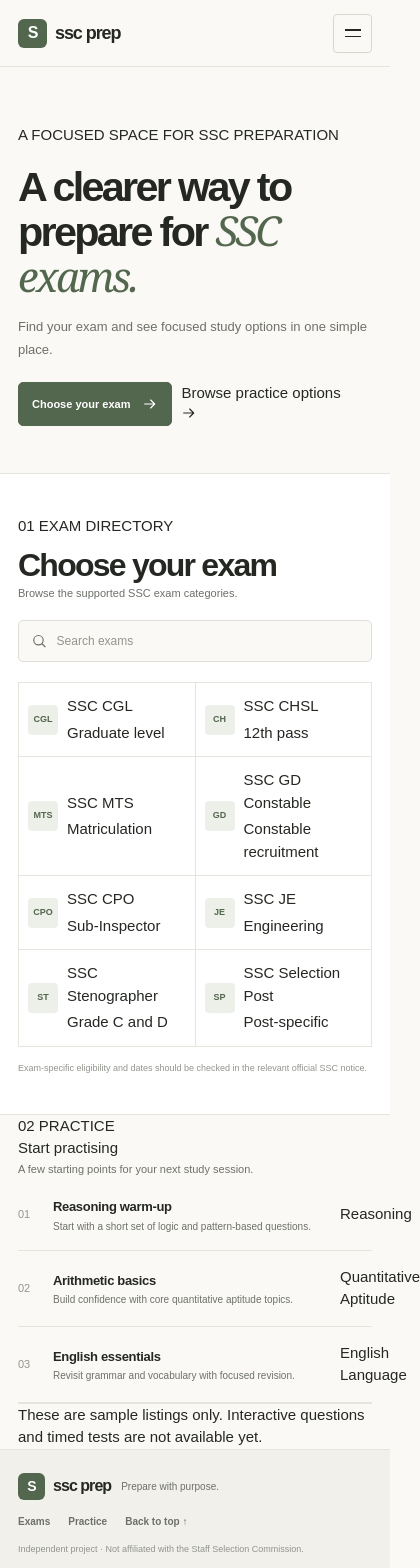
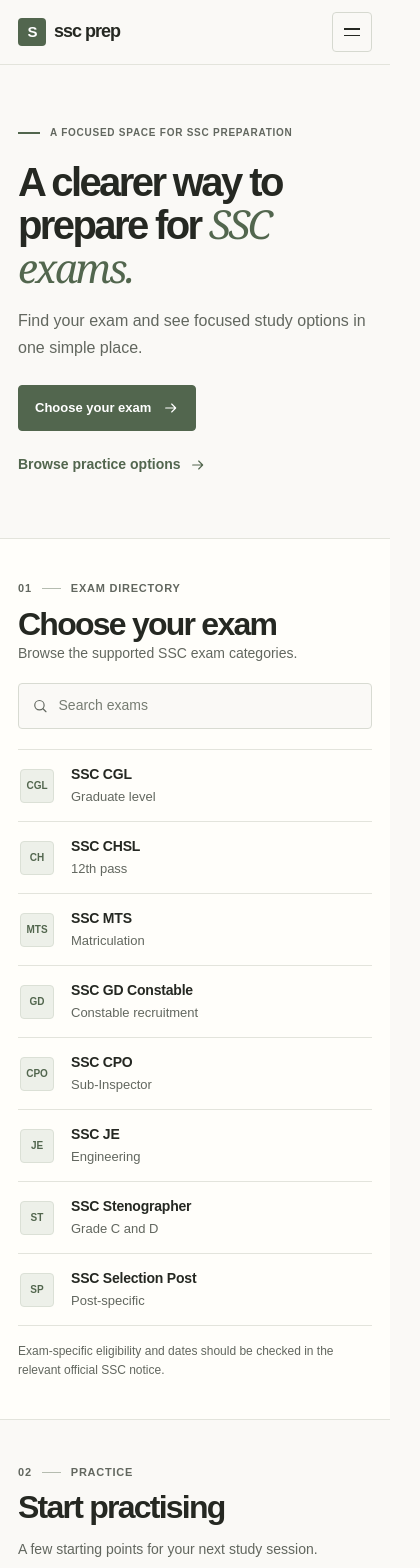
Before and after one commit to zerofall248-cmd/ssc-prep, a Next.js app: page / in a window 390 px wide. Shown: the top 1568 px of the page, 420 px wide, since content can reach past the window. Built offline with nearby package versions, Linux system fonts and the light colour scheme.

Commit message:
design: refine SSC Prep typography spacing and responsive layout

```diff
--- a/src/app/globals.css
+++ b/src/app/globals.css
@@ -1,22 +1,25 @@
 @import "tailwindcss";
 
 :root {
+  color-scheme: light;
   --page: #faf9f6;
-  --surface: #ffffff;
+  --paper: #fffefa;
   --ink: #252822;
-  --muted: #6d7169;
-  --subtle: #92958d;
-  --line: #e5e4dd;
-  --accent: #53664e;
+  --muted: #62675f;
+  --subtle: #767c72;
+  --line: #e3e4dc;
+  --accent: #52664e;
+  --accent-dark: #3f503c;
   --accent-soft: #edf0e9;
-  --content-width: 1120px;
+  --content-width: 1080px;
 }
 
 * { box-sizing: border-box; }
 
 html {
   scroll-behavior: smooth;
-  scroll-padding-top: 90px;
+  scroll-padding-top: 84px;
+  background: var(--page);
 }
 
 body {
@@ -24,8 +27,8 @@ body {
   color: var(--ink);
   background: var(--page);
   font-family: Arial, Helvetica, sans-serif;
-  font-size: 15px;
-  line-height: 1.5;
+  font-size: 16px;
+  line-height: 1.55;
   -webkit-font-smoothing: antialiased;
   text-rendering: optimizeLegibility;
 }
@@ -51,58 +54,57 @@ a:focus-visible, button:focus-visible, input:focus-visible {
   position: sticky;
   top: 0;
   z-index: 20;
-  background: rgba(250, 249, 246, .96);
   border-bottom: 1px solid var(--line);
-  backdrop-filter: blur(12px);
+  background: rgb(250 249 246 / 96%);
+  backdrop-filter: blur(10px);
 }
 
 .header-inner {
-  width: min(1200px, calc(100% - 64px));
-  min-height: 76px;
+  width: min(1160px, calc(100% - 64px));
+  min-height: 70px;
   margin-inline: auto;
   display: flex;
   align-items: center;
-  gap: 38px;
+  gap: 34px;
 }
 
 .brand {
   display: inline-flex;
   align-items: center;
-  gap: 10px;
+  gap: 9px;
   flex: 0 0 auto;
 }
 
 .brand-mark {
-  width: 31px;
-  height: 31px;
+  width: 29px;
+  height: 29px;
   display: grid;
   place-items: center;
-  border-radius: 6px;
+  border-radius: 4px;
   color: #fff;
   background: var(--accent);
-  font-size: 17px;
+  font-size: 16px;
   font-weight: 800;
   letter-spacing: -.07em;
 }
 
 .brand-wordmark {
-  font-size: 19px;
+  font-size: 18px;
   font-weight: 750;
-  letter-spacing: -.06em;
+  letter-spacing: -.055em;
 }
 
 .desktop-navigation {
   display: flex;
   align-items: center;
-  justify-content: center;
-  gap: 30px;
+  gap: 28px;
   margin-left: auto;
 }
 
 .desktop-navigation a,
 .footer-navigation a {
   color: var(--muted);
-  font-size: 12px;
+  font-size: 13px;
   font-weight: 600;
   transition: color .15s ease;
 }
@@ -111,17 +113,17 @@ a:focus-visible, button:focus-visible, input:focus-visible {
 .footer-navigation a:hover { color: var(--accent); }
 
 .button {
-  min-height: 43px;
+  min-height: 44px;
   display: inline-flex;
   align-items: center;
   justify-content: center;
   gap: 12px;
   padding: 0 16px;
   border: 1px solid transparent;
-  border-radius: 5px;
-  font-size: 12px;
+  border-radius: 4px;
+  font-size: 13px;
   font-weight: 700;
-  transition: background .15s ease, border-color .15s ease, transform .15s ease;
+  transition: background-color .15s ease, border-color .15s ease;
 }
 
 .button-primary {
@@ -130,69 +132,50 @@ a:focus-visible, button:focus-visible, input:focus-visible {
   border-color: var(--accent);
 }
 
-.button-primary:hover { background: #43553f; border-color: #43553f; }
-
-.button-secondary {
-  color: var(--ink);
-  background: transparent;
-  border-color: #d4d4cc;
+.button-primary:hover {
+  background: var(--accent-dark);
+  border-color: var(--accent-dark);
 }
 
-.button-secondary:hover { background: var(--surface); border-color: #b8bbb1; }
-
-.icon-arrow { flex: 0 0 auto; transition: transform .15s ease; }
-a:hover .icon-arrow:not(.icon-arrow-diagonal) { transform: translateX(2px); }
-.icon-arrow-diagonal { transition: transform .15s ease; }
-a:hover .icon-arrow-diagonal { transform: translate(2px, -2px); }
+.icon-arrow { flex: 0 0 auto; }
 
 .mobile-menu-toggle,
 .mobile-navigation { display: none; }
 
 .hero-section {
-  min-height: 390px;
-  padding-top: 72px;
-  padding-bottom: 72px;
-  display: grid;
-  grid-template-columns: minmax(0, 1fr) 275px;
-  align-items: center;
-  gap: 80px;
+  padding-block: clamp(62px, 8vw, 98px) clamp(62px, 7vw, 82px);
 }
 
-.hero-copy { max-width: 690px; }
+.hero-copy { max-width: 820px; }
 
-.eyebrow {
-  margin: 0;
+.hero-kicker {
   display: flex;
   align-items: center;
-  gap: 9px;
+  gap: 10px;
+  margin: 0;
   color: var(--muted);
-  font-size: 10px;
-  font-weight: 750;
-  letter-spacing: .13em;
-  line-height: 1.5;
+  font-size: 12px;
+  font-weight: 700;
+  letter-spacing: .075em;
 }
 
-.eyebrow > span {
-  display: inline-block;
-  width: 7px;
-  height: 7px;
+.hero-kicker > span {
+  width: 22px;
+  height: 2px;
   flex: 0 0 auto;
-  border-radius: 50%;
   background: var(--accent);
 }
 
 .hero-section h1 {
-  max-width: 680px;
-  margin: 22px 0 17px;
-  font-size: clamp(43px, 5vw, 62px);
+  max-width: 840px;
+  margin: 22px 0 19px;
+  font-size: clamp(44px, 6.2vw, 68px);
   font-weight: 700;
-  line-height: 1.06;
+  line-height: 1.07;
   letter-spacing: -.065em;
 }
 
-.hero-section h1 em,
-.section-heading h2 em,
-.learning-heading h2 em {
+.hero-section h1 em {
   color: var(--accent);
   font-family: Georgia, "Times New Roman", serif;
   font-weight: 400;
@@ -200,84 +183,70 @@ a:hover .icon-arrow-diagonal { transform: translate(2px, -2px); }
 }
 
 .hero-description {
-  max-width: 520px;
+  max-width: 510px;
   margin: 0;
   color: var(--muted);
-  font-size: 15px;
-  line-height: 1.75;
+  font-size: 17px;
+  line-height: 1.7;
 }
 
 .hero-actions {
   display: flex;
   flex-wrap: wrap;
-  gap: 10px;
-  margin-top: 25px;
+  align-items: center;
+  gap: 23px;
+  margin-top: 28px;
 }
 
-.hero-meta {
-  margin: 22px 0 0;
-  color: var(--subtle);
-  font-size: 11px;
-  letter-spacing: .015em;
+.hero-secondary-link {
+  display: inline-flex;
+  align-items: center;
+  gap: 9px;
+  color: var(--accent);
+  font-size: 14px;
+  font-weight: 700;
+  transition: color .15s ease;
 }
 
-.hero-meta span { margin: 0 5px; color: #b4b7ae; }
-
-.hero-note {
-  padding: 19px 0 15px 21px;
-  border-left: 1px solid #d7d9d0;
-}
-
-.hero-note-label {
-  display: block;
-  margin-bottom: 13px;
-  color: var(--subtle);
-  font-size: 9px;
-  font-weight: 750;
-  letter-spacing: .12em;
-}
-
-.routine-step {
-  display: flex;
-  align-items: center;
-  gap: 12px;
-  padding: 12px 0;
-  border-bottom: 1px solid var(--line);
-}
-
-.routine-step:last-child { border-bottom: 0; }
-
-.routine-step span {
-  color: var(--accent);
-  font-size: 10px;
-  font-weight: 750;
-  font-variant-numeric: tabular-nums;
-}
-
-.routine-step p {
-  margin: 0;
-  font-size: 12px;
-  font-weight: 600;
-}
+.hero-secondary-link:hover { color: var(--accent-dark); }
+.hero-secondary-link .icon-arrow { transition: transform .15s ease; }
+.hero-secondary-link:hover .icon-arrow { transform: translateX(3px); }
 
 .exam-section {
-  padding: 54px 0 52px;
-  background: var(--surface);
-  border-top: 1px solid var(--line);
-  border-bottom: 1px solid var(--line);
+  padding: 55px 0 49px;
+  background: var(--paper);
+  border-block: 1px solid var(--line);
 }
 
 .section-heading {
   display: flex;
   align-items: end;
   justify-content: space-between;
-  gap: 30px;
+  gap: 32px;
+}
+
+.section-index {
+  display: flex;
+  align-items: center;
+  gap: 10px;
+  margin: 0;
+  color: var(--muted);
+  font-size: 11px;
+  font-weight: 700;
+  letter-spacing: .07em;
+  line-height: 1.4;
+}
+
+.section-index > span {
+  width: 19px;
+  height: 1px;
+  background: #b5bcb0;
 }
 
 .section-heading h2,
-.learning-heading h2 {
+.practice-heading-row h2 {
   margin: 10px 0 0;
-  font-size: clamp(29px, 3.2vw, 38px);
+  font-size: clamp(30px, 3.8vw, 40px);
   font-weight: 700;
   letter-spacing: -.055em;
   line-height: 1.12;
@@ -287,28 +256,28 @@ a:hover .icon-arrow-diagonal { transform: translate(2px, -2px); }
   max-width: 360px;
   margin: 0;
   color: var(--muted);
-  font-size: 12px;
-  line-height: 1.75;
+  font-size: 14px;
+  line-height: 1.7;
 }
 
-.exam-heading { margin-bottom: 25px; }
+.exam-heading { margin-bottom: 26px; }
 
 .exam-search {
-  width: min(270px, 100%);
-  height: 42px;
+  width: min(290px, 100%);
+  min-height: 44px;
   display: flex;
   align-items: center;
-  gap: 9px;
-  padding: 0 12px;
+  gap: 10px;
+  padding: 0 13px;
   color: var(--muted);
-  border: 1px solid #deded6;
-  border-radius: 5px;
+  border: 1px solid #d8dbd2;
+  border-radius: 4px;
   background: var(--page);
 }
 
 .exam-search:focus-within {
   border-color: var(--accent);
-  box-shadow: 0 0 0 3px rgba(83, 102, 78, .09);
+  box-shadow: 0 0 0 3px rgb(82 102 78 / 11%);
 }
 
 .exam-search input {
@@ -319,7 +288,7 @@ a:hover .icon-arrow-diagonal { transform: translate(2px, -2px); }
   outline: 0;
   color: var(--ink);
   background: transparent;
-  font-size: 12px;
+  font-size: 14px;
 }
 
 .exam-search input::placeholder { color: var(--subtle); }
@@ -327,309 +296,162 @@ a:hover .icon-arrow-diagonal { transform: translate(2px, -2px); }
 .exam-search button {
   padding: 0 1px;
   border: 0;
+  color: var(--muted);
   background: transparent;
-  color: var(--muted);
-  font-size: 19px;
+  font-size: 20px;
   cursor: pointer;
 }
 
 .exam-list {
   display: grid;
-  grid-template-columns: repeat(4, minmax(0, 1fr));
+  grid-template-columns: repeat(2, minmax(0, 1fr));
   border-top: 1px solid var(--line);
-  border-left: 1px solid var(--line);
 }
 
 .exam-item {
   min-width: 0;
-  min-height: 84px;
-  padding: 17px 14px;
-  display: flex;
+  min-height: 78px;
+  padding: 16px 12px 16px 0;
+  display: grid;
+  grid-template-columns: 38px minmax(0, 1fr);
   align-items: center;
-  gap: 12px;
-  border-right: 1px solid var(--line);
+  gap: 13px;
   border-bottom: 1px solid var(--line);
-  background: var(--surface);
-  transition: background .15s ease;
 }
 
-.exam-item:hover { background: #f6f7f3; }
+.exam-item:nth-child(even) {
+  padding-left: 24px;
+  border-left: 1px solid var(--line);
+}
 
 .exam-code {
-  width: 36px;
-  height: 36px;
-  flex: 0 0 auto;
+  width: 34px;
+  height: 34px;
   display: grid;
   place-items: center;
+  border: 1px solid #dbe0d6;
+  border-radius: 4px;
   color: var(--accent);
   background: var(--accent-soft);
-  border-radius: 4px;
   font-size: 10px;
   font-weight: 800;
 }
 
-.exam-code-yellow { background: #f1f0e8; color: #5d634f; }
-.exam-code-mint { background: #edf0e9; color: #53664e; }
-.exam-code-blue { background: #eaede7; color: #53664e; }
+.exam-copy { min-width: 0; }
 
-.exam-copy {
-  min-width: 0;
-  display: flex;
-  flex: 1 1 auto;
-  flex-direction: column;
-  gap: 4px;
+.exam-copy h3 {
+  margin: 0;
+  font-size: 14px;
+  font-weight: 700;
+  letter-spacing: -.015em;
+  line-height: 1.35;
+  overflow-wrap: anywhere;
 }
 
-.exam-copy strong {
-  overflow-wrap: anywhere;
-  font-size: 12px;
-  font-weight: 700;
-  letter-spacing: -.015em;
-  line-height: 1.3;
-}
-
-.exam-copy small {
+.exam-copy p {
+  margin: 4px 0 0;
   color: var(--muted);
-  font-size: 10px;
-  line-height: 1.35;
-}
-
-.exam-item > .icon-arrow {
-  color: var(--subtle);
-  flex: 0 0 auto;
+  font-size: 13px;
+  line-height: 1.4;
 }
 
 .search-empty {
-  min-height: 90px;
-  padding: 20px;
+  min-height: 84px;
+  padding: 18px 0;
   display: flex;
   align-items: center;
-  justify-content: center;
   gap: 14px;
-  border: 1px dashed #d7d9d0;
-  border-radius: 4px;
-  background: var(--page);
+  border-top: 1px solid var(--line);
+  border-bottom: 1px solid var(--line);
 }
 
-.search-empty p { margin: 0; color: var(--muted); font-size: 12px; }
+.search-empty p { margin: 0; color: var(--muted); font-size: 14px; }
 
 .search-empty button {
   padding: 5px 8px;
   border: 0;
   color: var(--accent);
   background: transparent;
-  font-size: 12px;
+  font-size: 13px;
   font-weight: 700;
   cursor: pointer;
+  text-decoration: underline;
+  text-underline-offset: 3px;
 }
 
 .muted-note {
-  margin: 14px 0 0;
-  color: var(--subtle);
-  font-size: 10px;
+  margin: 16px 0 0;
+  color: var(--muted);
+  font-size: 12px;
   line-height: 1.6;
 }
 
-.learning-section { padding: 62px 0 65px; }
+.practice-section { padding: 58px 0 64px; }
 
-.learning-heading {
+.practice-heading-row {
   display: flex;
   align-items: end;
   justify-content: space-between;
-  gap: 30px;
-  margin-bottom: 24px;
+  gap: 32px;
+  margin-bottom: 26px;
 }
 
-.learning-tabs {
-  display: flex;
-  align-items: center;
-  gap: 4px;
-  padding-bottom: 0;
-  border-bottom: 1px solid var(--line);
-}
+.practice-heading-row h2 { margin-top: 10px; }
 
-.learning-tabs button {
-  position: relative;
-  padding: 12px 15px 13px;
-  border: 0;
-  border-radius: 4px 4px 0 0;
-  color: var(--muted);
-  background: transparent;
-  font-size: 12px;
-  font-weight: 600;
-  cursor: pointer;
-  transition: color .15s ease, background .15s ease;
-}
-
-.learning-tabs button:hover { color: var(--ink); background: rgba(83, 102, 78, .04); }
-
-.learning-tabs button[aria-selected="true"] {
-  color: var(--accent);
-  background: var(--accent-soft);
-}
-
-.learning-panel { min-height: 210px; }
-
-.practice-list { border-bottom: 1px solid var(--line); }
+.practice-list { border-top: 1px solid var(--line); }
 
 .practice-item {
+  min-width: 0;
   display: grid;
-  grid-template-columns: 36px minmax(0, 1fr) 36px;
+  grid-template-columns: 38px minmax(0, 1fr) minmax(130px, max-content);
   align-items: center;
   gap: 16px;
-  padding: 17px 0;
+  padding: 20px 0;
   border-bottom: 1px solid var(--line);
 }
 
 .practice-number {
   color: var(--subtle);
-  font-size: 11px;
+  font-size: 13px;
   font-variant-numeric: tabular-nums;
 }
 
-.practice-copy > span,
-.resource-item > div > span {
-  display: block;
-  color: var(--accent);
-  font-size: 9px;
-  font-weight: 750;
-  letter-spacing: .1em;
+.practice-copy { min-width: 0; }
+
+.practice-copy h3 {
+  margin: 0;
+  font-size: 16px;
+  font-weight: 700;
+  letter-spacing: -.02em;
+  line-height: 1.4;
 }
 
-.practice-copy h3,
-.subject-item h3,
-.resource-item h3 {
-  margin: 4px 0 3px;
+.practice-copy p {
+  max-width: 560px;
+  margin: 5px 0 0;
+  color: var(--muted);
   font-size: 14px;
-  font-weight: 700;
-  letter-spacing: -.025em;
-  line-height: 1.35;
-}
-
-.practice-copy p,
-.subject-item p,
-.resource-item p {
-  margin: 0;
-  color: var(--muted);
-  font-size: 11px;
   line-height: 1.6;
 }
 
-.icon-action {
-  width: 34px;
-  height: 34px;
-  display: grid;
-  place-items: center;
-  border: 1px solid #deded6;
-  border-radius: 4px;
-  color: var(--muted);
-  background: transparent;
-  cursor: pointer;
-  transition: color .15s ease, border-color .15s ease, background .15s ease;
+.practice-type {
+  justify-self: end;
+  color: var(--accent);
+  font-size: 13px;
+  line-height: 1.5;
+  text-align: right;
 }
 
-.icon-action:hover {
-  color: var(--accent);
-  border-color: #b7c0b2;
-  background: var(--accent-soft);
-}
-
-.pyq-inline {
-  padding: 18px 0;
-  display: flex;
-  align-items: center;
-  justify-content: space-between;
-  gap: 22px;
-}
-
-.pyq-inline strong { font-size: 12px; font-weight: 700; }
-
-.pyq-inline p {
-  max-width: 590px;
-  margin: 4px 0 0;
+.practice-note {
+  margin: 16px 0 0;
   color: var(--muted);
-  font-size: 11px;
-  line-height: 1.6;
-}
-
-.text-action {
-  display: inline-flex;
-  align-items: center;
-  justify-content: center;
-  gap: 8px;
-  flex: 0 0 auto;
-  padding: 7px 0 7px 12px;
-  border: 0;
-  color: var(--accent);
-  background: transparent;
-  font-size: 11px;
-  font-weight: 700;
-  cursor: pointer;
-}
-
-.text-action:hover { text-decoration: underline; text-underline-offset: 3px; }
-
-.subject-list { display: grid; grid-template-columns: repeat(2, minmax(0, 1fr)); }
-
-.subject-item {
-  min-width: 0;
-  padding: 17px 18px 17px 0;
-  display: grid;
-  grid-template-columns: 25px minmax(0, 1fr) 18px;
-  align-items: start;
-  gap: 10px;
-  border-bottom: 1px solid var(--line);
-}
-
-.subject-item:nth-child(odd) { margin-right: 22px; }
-.subject-item:nth-child(even) { padding-left: 22px; border-left: 1px solid var(--line); }
-.subject-item > span { margin-top: 2px; color: var(--subtle); font-size: 10px; }
-.subject-item > .icon-arrow { margin-top: 2px; color: var(--subtle); }
-
-.tab-helper {
-  grid-column: 1 / -1;
-  margin: 12px 0 0;
-  color: var(--subtle);
-  font-size: 10px;
-  line-height: 1.6;
-}
-
-.resource-list { border-bottom: 1px solid var(--line); }
-
-.resource-item {
-  display: grid;
-  grid-template-columns: 38px minmax(0, 1fr) 36px;
-  align-items: center;
-  gap: 15px;
-  padding: 15px 0;
-  border-bottom: 1px solid var(--line);
-}
-
-.resource-item:last-of-type { border-bottom: 0; }
-
-.resource-symbol {
-  width: 36px;
-  height: 36px;
-  display: grid;
-  place-items: center;
-  border: 1px solid #d9ddd3;
-  border-radius: 4px;
-  color: var(--accent);
-  background: var(--accent-soft);
-  font-size: 11px;
-  font-weight: 750;
-}
-
-.learning-disclaimer {
-  margin: 16px 0 0;
-  color: var(--subtle);
-  font-size: 10px;
-  line-height: 1.6;
+  font-size: 12px;
+  line-height: 1.65;
 }
 
 .site-footer {
-  padding: 23px 0;
-  background: #f1f0ea;
+  padding: 24px 0;
+  background: #f0f0e9;
   border-top: 1px solid var(--line);
 }
 
@@ -637,125 +459,131 @@ a:hover .icon-arrow-diagonal { transform: translate(2px, -2px); }
   display: flex;
   align-items: center;
   justify-content: space-between;
-  gap: 20px;
+  gap: 24px;
 }
 
-.footer-brand {
-  display: flex;
-  align-items: center;
-  gap: 14px;
-}
-
+.footer-brand { display: flex; align-items: center; gap: 12px; }
 .footer-brand .brand-mark { width: 27px; height: 27px; font-size: 14px; }
 .footer-brand .brand-wordmark { font-size: 16px; }
-.footer-brand > p { margin: 0; color: var(--muted); font-size: 10px; }
+.footer-brand > p { margin: 0; color: var(--muted); font-size: 12px; }
 
 .footer-navigation { display: flex; align-items: center; gap: 20px; }
-.footer-navigation a { font-size: 10px; }
+.footer-navigation a { font-size: 12px; }
 
 .footer-disclaimer {
+  max-width: 295px;
   margin: 0;
-  color: var(--subtle);
-  font-size: 9px;
+  color: var(--muted);
+  font-size: 11px;
+  line-height: 1.5;
   text-align: right;
 }
 
-@media (max-width: 950px) {
-  .header-inner { gap: 23px; }
-  .desktop-navigation { gap: 20px; }
-  .hero-section { grid-template-columns: minmax(0, 1fr) 245px; gap: 42px; }
-  .exam-list { grid-template-columns: repeat(2, minmax(0, 1fr)); }
-  .exam-item { min-height: 76px; }
+@media (max-width: 900px) {
+  .header-inner { gap: 24px; }
+  .desktop-navigation { gap: 22px; }
+  .practice-heading-row { gap: 20px; }
   .footer-inner { flex-wrap: wrap; }
+  .footer-disclaimer { margin-left: auto; }
 }
 
 @media (max-width: 680px) {
   html { scroll-padding-top: 72px; }
   .shell { width: calc(100% - 36px); }
-  .header-inner { width: calc(100% - 36px); min-height: 66px; gap: 12px; }
+  .header-inner { width: calc(100% - 36px); min-height: 64px; gap: 12px; }
   .brand { gap: 8px; }
-  .brand-mark { width: 29px; height: 29px; font-size: 16px; }
+  .brand-mark { width: 28px; height: 28px; font-size: 15px; }
   .brand-wordmark { font-size: 18px; }
   .desktop-navigation, .header-action { display: none; }
+
   .mobile-menu-toggle {
-    width: 39px;
-    height: 39px;
+    width: 40px;
+    height: 40px;
     margin-left: auto;
     display: flex;
     flex-direction: column;
     align-items: center;
     justify-content: center;
     gap: 5px;
-    border: 1px solid #d5d8cf;
+    border: 1px solid #d6d9d0;
     border-radius: 4px;
     background: transparent;
     cursor: pointer;
   }
-  .mobile-menu-toggle span { width: 16px; height: 1.5px; background: var(--ink); transition: transform .15s ease; }
+
+  .mobile-menu-toggle span {
+    width: 16px;
+    height: 1.5px;
+    background: var(--ink);
+    transition: transform .15s ease;
+  }
+
   .mobile-menu-toggle[aria-expanded="true"] span:first-child { transform: translateY(3.25px) rotate(45deg); }
   .mobile-menu-toggle[aria-expanded="true"] span:last-child { transform: translateY(-3.25px) rotate(-45deg); }
-  .mobile-navigation { display: none; width: calc(100% - 36px); margin-inline: auto; padding: 0 0 12px; }
-  .mobile-navigation-open { display: flex; flex-direction: column; }
-  .mobile-navigation a { min-height: 44px; display: flex; align-items: center; justify-content: space-between; border-top: 1px solid var(--line); color: var(--muted); font-size: 12px; font-weight: 600; }
+
+  .mobile-navigation {
+    width: calc(100% - 36px);
+    margin-inline: auto;
+    padding: 0 0 12px;
+  }
+
+  .mobile-navigation[hidden] { display: none !important; }
+
+  .mobile-navigation a {
+    min-height: 46px;
+    display: flex;
+    align-items: center;
+    justify-content: space-between;
+    border-top: 1px solid var(--line);
+    color: var(--muted);
+    font-size: 14px;
+    font-weight: 600;
+  }
+
   .mobile-navigation .mobile-primary-link { color: var(--accent); }
-  .hero-section { min-height: unset; grid-template-columns: 1fr; gap: 30px; padding-top: 57px; padding-bottom: 47px; }
-  .hero-section h1 { margin: 19px 0 15px; font-size: clamp(40px, 10.6vw, 56px); }
-  .hero-description { max-width: 465px; font-size: 13px; }
-  .hero-actions { margin-top: 21px; gap: 9px; }
-  .hero-actions .button { min-height: 44px; padding-inline: 13px; font-size: 11px; }
-  .hero-meta { margin-top: 17px; font-size: 10px; }
-  .hero-note { display: grid; grid-template-columns: repeat(3, minmax(0, 1fr)); gap: 10px; padding: 13px 0 0; border-left: 0; border-top: 1px solid var(--line); }
-  .hero-note-label { grid-column: 1 / -1; margin-bottom: 0; }
-  .routine-step { align-items: flex-start; flex-direction: column; gap: 3px; padding: 0; border-bottom: 0; }
-  .routine-step p { font-size: 10px; line-height: 1.45; }
-  .exam-section { padding: 41px 0 39px; }
-  .section-heading { align-items: flex-start; flex-direction: column; gap: 17px; }
-  .section-heading h2, .learning-heading h2 { font-size: 32px; }
-  .section-description { font-size: 11px; }
+  .hero-section { padding-block: 60px 56px; }
+  .hero-kicker { font-size: 10px; }
+  .hero-section h1 { margin: 20px 0 16px; font-size: clamp(40px, 9.5vw, 55px); }
+  .hero-description { max-width: 470px; font-size: 16px; }
+  .hero-actions { align-items: flex-start; flex-direction: column; gap: 17px; margin-top: 24px; }
+  .hero-actions .button { min-height: 46px; }
+  .hero-secondary-link { min-height: 34px; font-size: 14px; }
+
+  .exam-section { padding: 42px 0 38px; }
+  .section-heading { align-items: stretch; flex-direction: column; gap: 17px; }
+  .section-heading h2, .practice-heading-row h2 { font-size: 32px; }
+  .section-description { max-width: 440px; font-size: 14px; }
   .exam-heading { margin-bottom: 20px; }
-  .exam-search { width: 100%; }
-  .exam-list { grid-template-columns: repeat(2, minmax(0, 1fr)); }
-  .exam-item { min-height: 74px; gap: 9px; padding: 12px 9px; }
-  .exam-code { width: 30px; height: 30px; font-size: 9px; }
-  .exam-copy strong { font-size: 11px; }
-  .exam-copy small { font-size: 9px; }
-  .exam-item > .icon-arrow { width: 13px; height: 13px; }
-  .muted-note { font-size: 9px; }
-  .search-empty { align-items: flex-start; flex-direction: column; gap: 7px; }
-  .learning-section { padding: 45px 0 47px; }
-  .learning-heading { align-items: flex-start; flex-direction: column; gap: 12px; margin-bottom: 20px; }
-  .learning-tabs { overflow-x: auto; }
-  .learning-tabs button { flex: 0 0 auto; padding: 11px 10px; font-size: 11px; }
-  .learning-panel { min-height: unset; }
-  .practice-item { grid-template-columns: 25px minmax(0, 1fr) 32px; gap: 10px; padding: 15px 0; }
-  .practice-copy h3, .subject-item h3, .resource-item h3 { font-size: 13px; }
-  .practice-copy p, .subject-item p, .resource-item p { font-size: 10px; }
-  .practice-copy > span, .resource-item > div > span { font-size: 8px; }
-  .icon-action { width: 31px; height: 31px; }
-  .pyq-inline { align-items: flex-start; flex-direction: column; gap: 8px; padding: 15px 0; }
-  .text-action { padding-left: 0; }
-  .subject-list { grid-template-columns: 1fr; }
-  .subject-item { padding: 15px 0; }
-  .subject-item:nth-child(odd) { margin-right: 0; }
-  .subject-item:nth-child(even) { padding-left: 0; border-left: 0; }
-  .resource-item { grid-template-columns: 33px minmax(0, 1fr) 32px; gap: 10px; }
-  .resource-symbol { width: 32px; height: 32px; }
-  .learning-disclaimer { font-size: 9px; }
-  .footer-inner { align-items: flex-start; flex-direction: column; gap: 14px; }
+  .exam-search { width: 100%; min-height: 46px; }
+  .exam-list { grid-template-columns: 1fr; }
+  .exam-item, .exam-item:nth-child(even) { min-height: 72px; padding: 14px 2px; border-left: 0; }
+  .exam-code { width: 34px; height: 34px; }
+  .exam-copy h3 { font-size: 14px; }
+  .exam-copy p { font-size: 13px; }
+  .muted-note { font-size: 12px; }
+  .search-empty { align-items: flex-start; flex-direction: column; gap: 6px; }
+
+  .practice-section { padding: 45px 0 47px; }
+  .practice-heading-row { align-items: flex-start; flex-direction: column; gap: 12px; margin-bottom: 20px; }
+  .practice-item { grid-template-columns: 26px minmax(0, 1fr); gap: 11px; padding: 17px 0; }
+  .practice-number { align-self: start; padding-top: 2px; font-size: 12px; }
+  .practice-copy h3 { font-size: 15px; }
+  .practice-copy p { font-size: 14px; }
+  .practice-type { grid-column: 2; justify-self: start; font-size: 12px; text-align: left; }
+  .practice-note { font-size: 12px; }
+
+  .footer-inner { align-items: flex-start; flex-direction: column; gap: 15px; }
   .footer-brand { flex-wrap: wrap; gap: 10px; }
-  .footer-navigation { gap: 18px; }
-  .footer-disclaimer { text-align: left; line-height: 1.5; }
+  .footer-navigation { flex-wrap: wrap; gap: 18px; }
+  .footer-disclaimer { margin-left: 0; font-size: 11px; text-align: left; }
 }
 
 @media (max-width: 380px) {
   .shell, .header-inner, .mobile-navigation { width: calc(100% - 28px); }
+  .hero-section { padding-block: 48px 45px; }
   .hero-section h1 { font-size: 39px; }
-  .hero-actions { align-items: stretch; flex-direction: column; }
-  .hero-actions .button { width: 100%; }
-  .exam-item { gap: 7px; padding-inline: 7px; }
-  .exam-code { width: 27px; height: 29px; font-size: 8px; }
-  .exam-copy strong { font-size: 10px; }
-  .exam-item > .icon-arrow { width: 12px; }
+  .hero-kicker { align-items: flex-start; line-height: 1.5; }
+  .practice-copy p { max-width: 100%; }
 }
 
 @media (prefers-reduced-motion: reduce) {
```
